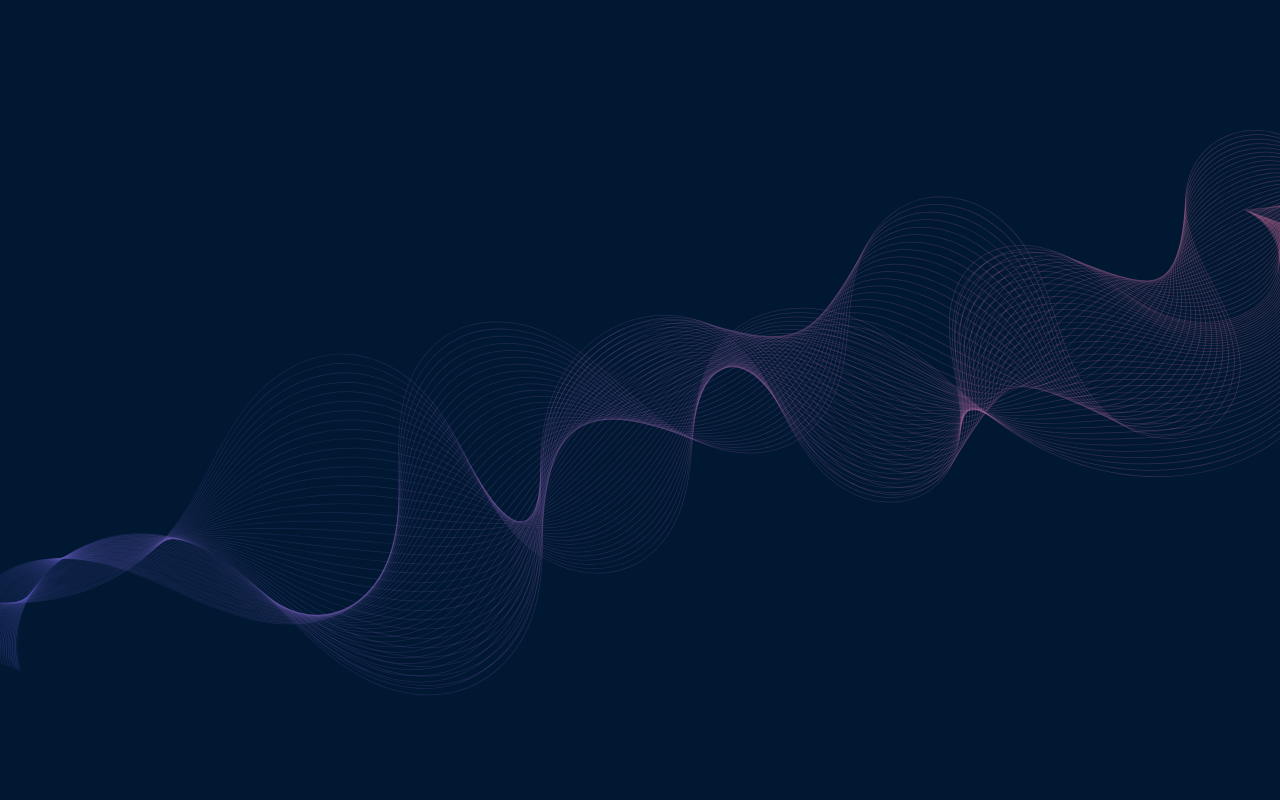
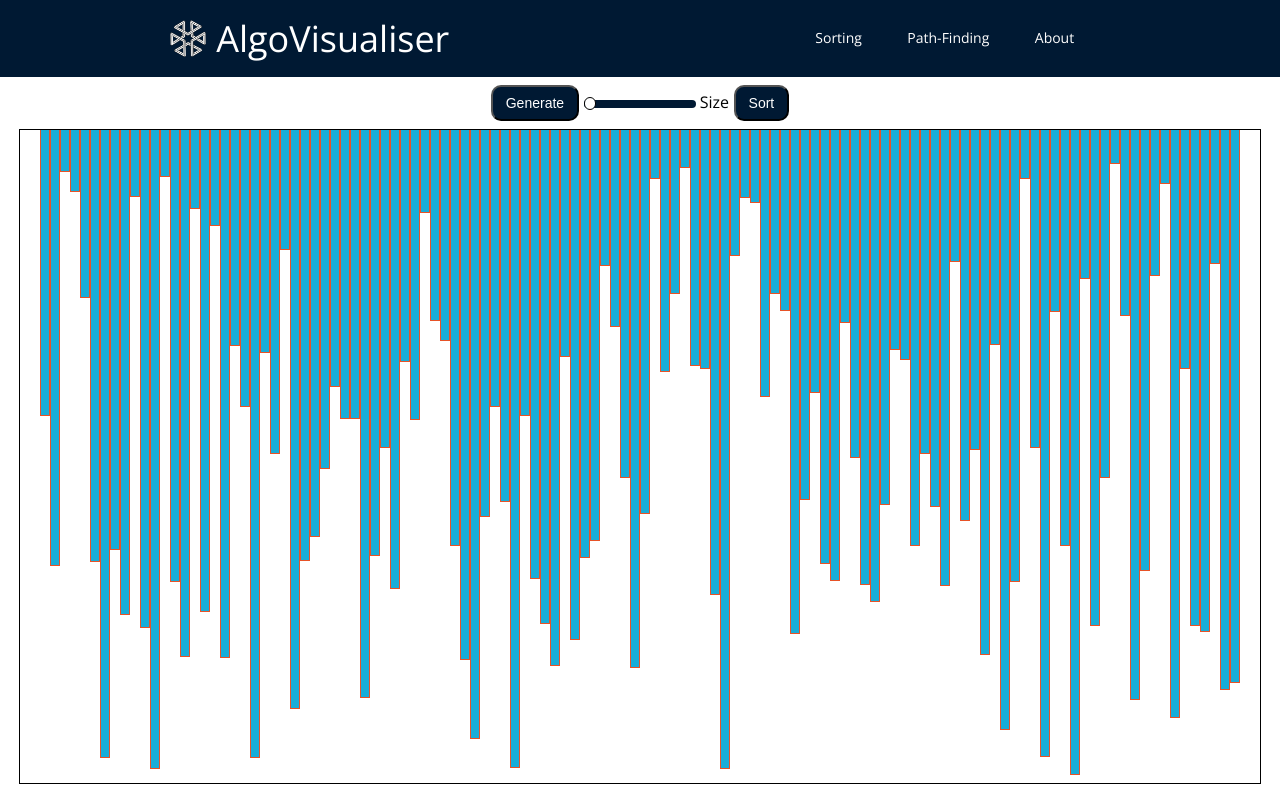
Before and after one commit to sanizm/AlgoVisualiser, a React (Create React App) app: page /QuickSort in a window 1280 px wide. Before the commit this address had no page. Built offline with nearby package versions, Linux system fonts and the light colour scheme.

Commit message:
bubble sort added - arrayRef used instead of Div

```diff
--- a/src/App.js
+++ b/src/App.js
@@ -1,11 +1,15 @@
 import { Routes, Route } from "react-router-dom";
 import { Layout } from "./components/Layout";
 import { InsertionSort } from "./pages/InsertionSort";
+import { QuickSort } from "./pages/QuickSort";
+import { BubbleSort } from "./pages/BubbleSort";
 function App() {
   return (
     <Routes>
       <Route path="/" element={<Layout />} />
       <Route path="/InsertionSort" element={<InsertionSort />} />
+      <Route path="/QuickSort" element={<QuickSort />} />
+      <Route path="/BubbleSort" element={<BubbleSort />} />
     </Routes>
   );
 }
--- a/src/components/Controller.js
+++ b/src/components/Controller.js
@@ -3,6 +3,7 @@ import classes from "./Controller.module.css";
 import { FrameContext } from "../context/frame-context";
 import {
   InsertionSort,
+  bubbleSort,
   InsertionSortAnimation,
 } from "../Logic/InsertionSortAlgorithm";
 import {
@@ -13,26 +14,28 @@ import {
   getRGBValue,
 } from "../Logic/frameContentLogic";
 
+let divElements = document.getElementsByClassName("frame-element");
+
 export const Controller = ({ sortMethod, isSorting }) => {
   const inputRef = useRef();
   const isSortingRef = useRef(isSorting);
   const {
     frameElements,
     frameRef,
+    arrayRef,
     elementSize,
     setFrameElements,
     setInputRef,
     sliderValueHandler,
   } = useContext(FrameContext);
 
-  let arrayRef = [];
-
   useEffect(() => {
     setInputRef(inputRef.current);
   }, [inputRef, setInputRef]);
 
   useEffect(() => {
-    let divElements = document.getElementsByClassName("frame-element");
+    // let divElements = arrayRef.current;
+    // console.log(divElements);
     if (divElements) {
       isSortingRef.current = false;
       const elements = [];
@@ -42,8 +45,8 @@ export const Controller = ({ sortMethod, isSorting }) => {
           key: divElements[i].dataset.key,
           style: {
             height: `${divElements[i].style.height}%`,
+            width: `${Number(elementSize)}px`,
             backgroundColor: `${divElements[i].style.backgroundColor}`,
-            width: `${Number(elementSize)}px`,
             borderColor: `${divElements[i].style.borderColor}`,
           },
         });
@@ -58,10 +61,8 @@ export const Controller = ({ sortMethod, isSorting }) => {
       }));
 
       if (frameRef) {
-        const FrameWidth = getCurrentFrameWidth(
-          `<div></div>` && frameRef?.current
-        );
-        const currentNoOfElements = frameElements?.length;
+        const FrameWidth = getCurrentFrameWidth(frameRef?.current);
+        const currentNoOfElements = arrayRef.current.length;
         const expectedNoOfElements = getNoOfElements(FrameWidth, elementSize);
         const newArray = makeElementsBoundTo(
           elementSize,
@@ -69,7 +70,8 @@ export const Controller = ({ sortMethod, isSorting }) => {
           currentNoOfElements,
           expectedNoOfElements
         );
-        setFrameElements(newArray);
+        arrayRef.current = newArray;
+        setFrameElements(arrayRef.current);
       }
     }
     // eslint-disable-next-line
@@ -81,20 +83,34 @@ export const Controller = ({ sortMethod, isSorting }) => {
     const color = getRGBValue();
     const FrameWidth = getCurrentFrameWidth(frameRef.current);
     const size = getNoOfElements(FrameWidth, elementSize);
-    setFrameElements(
-      createFrameElements(color.red, color.green, color.blue, elementSize, size)
+    arrayRef.current = createFrameElements(
+      color.red,
+      color.green,
+      color.blue,
+      elementSize,
+      size
     );
+    setFrameElements(arrayRef.current);
   };
 
   const sortingHandler = () => {
-    const divElements = document.getElementsByClassName("frame-element");
+    divElements = document.getElementsByClassName("frame-element");
+
     const deepCopyOfFrameElements = frameElements?.map((element) => ({
       ...element,
       style: { ...element.style },
     }));
     if (sortMethod === "InsertionSort" && !isSortingRef.current) {
       console.log("InsertionSort");
+
       const effects = InsertionSort(deepCopyOfFrameElements);
+      InsertionSortAnimation(divElements, effects, elementSize);
+      isSortingRef.current = true;
+
+      arrayRef.current = deepCopyOfFrameElements;
+    } else if (sortMethod === "BubbleSort" && !isSortingRef.current) {
+      console.log("BubbleSort", deepCopyOfFrameElements);
+      const effects = bubbleSort(deepCopyOfFrameElements);
       InsertionSortAnimation(divElements, effects, elementSize);
       isSortingRef.current = true;
       arrayRef.current = deepCopyOfFrameElements;
@@ -105,6 +121,7 @@ export const Controller = ({ sortMethod, isSorting }) => {
     <div className={classes["controller-container"]}>
       <div className={classes.cmc}>
         <button
+          id="generate"
           onClick={generateElementHandler}
           className={`${classes.controller} ${classes.Generate}`}
         >
@@ -123,6 +140,7 @@ export const Controller = ({ sortMethod, isSorting }) => {
         />
         <label htmlFor="size">Size</label>
         <button
+          id="sort"
           onClick={sortingHandler}
           className={`${classes.controller} ${classes.Sort}`}
         >
--- a/src/components/Controller.module.css
+++ b/src/components/Controller.module.css
@@ -5,6 +5,11 @@
   display: flex;
   justify-content: center;
   align-items: center;
+}
+
+.hide-controller {
+  opacity: 0;
+  background-color: red;
 }
 
 label {
--- a/src/components/Frame.js
+++ b/src/components/Frame.js
@@ -5,24 +5,34 @@ import {
   getNoOfElements,
   getRGBValue,
   createFrameElements,
-  // makeElementsBoundTo,
+  //makeElementsBoundTo,
 } from "../Logic/frameContentLogic";
 import { FrameContext } from "../context/frame-context";
 
 export const Frame = () => {
   const frameRef = useRef();
 
-  const { frameElements, setFrameRef, elementSize, setFrameElements } =
-    useContext(FrameContext);
+  const {
+    arrayRef,
+    frameElements,
+    setFrameRef,
+    elementSize,
+    setFrameElements,
+  } = useContext(FrameContext);
 
   useEffect(() => {
     setFrameRef(frameRef);
     const FrameWidth = getCurrentFrameWidth(frameRef.current);
     const size = getNoOfElements(FrameWidth, elementSize);
     let color = getRGBValue();
-    setFrameElements(
-      createFrameElements(color.red, color.green, color.blue, elementSize, size)
+    arrayRef.current = createFrameElements(
+      color.red,
+      color.green,
+      color.blue,
+      elementSize,
+      size
     );
+    setFrameElements(arrayRef.current);
 
     // eslint-disable-next-line
   }, []);
--- a/src/context/frame-context.js
+++ b/src/context/frame-context.js
@@ -1,4 +1,4 @@
-import React, { useState } from "react";
+import React, { useState, useRef } from "react";
 export const FrameContext = React.createContext();
 
 export const FrameStateContext = ({ children }) => {
@@ -6,6 +6,7 @@ export const FrameStateContext = ({ children }) => {
   const [frameRef, setFrameRef] = useState();
   const [frameElements, setFrameElements] = useState([]);
   const [elementSize, setElementSize] = useState("10");
+  const arrayRef = useRef();
 
   const sliderValueHandler = () => {
     setElementSize(inputRef.value);
@@ -15,6 +16,7 @@ export const FrameStateContext = ({ children }) => {
     <FrameContext.Provider
       value={{
         elementSize,
+        arrayRef,
         inputRef,
         setInputRef,
         frameRef,
--- /dev/null
+++ b/src/pages/BubbleSort.js
@@ -0,0 +1,6 @@
+import React from "react";
+import { SortingLayout } from "../components/UI/SortingLayout";
+
+export const BubbleSort = () => {
+  return <SortingLayout sortMethod="BubbleSort" isSorting={false} />;
+};
--- /dev/null
+++ b/src/pages/QuickSort.js
@@ -0,0 +1,6 @@
+import React from "react";
+import { SortingLayout } from "../components/UI/SortingLayout";
+
+export const QuickSort = () => {
+  return <SortingLayout sortMethod="QuickSort" isSorting={false} />;
+};
```
